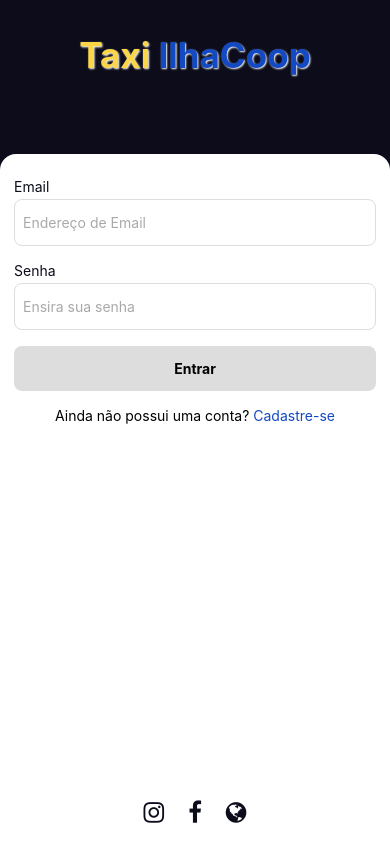
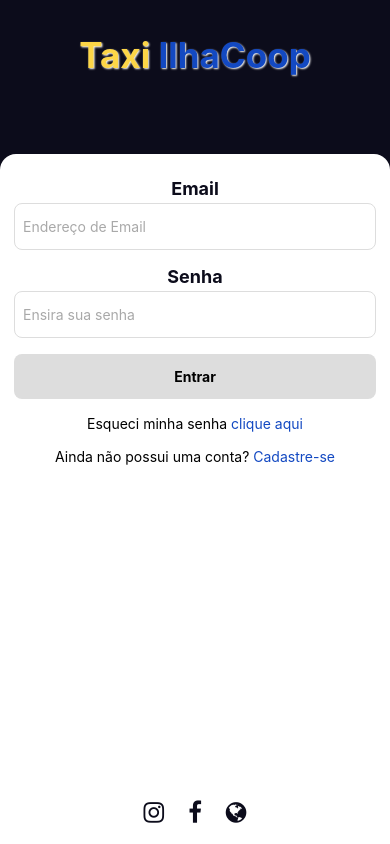
Before and after one commit to Marciolsc/taxiApp, a React Native app: screen / in a window 390 px wide. Built offline with nearby package versions, Linux system fonts and the light colour scheme.

Commit message:
Criação de esqueci senha na tela inicial de login

```diff
--- a/src/app/index.tsx
+++ b/src/app/index.tsx
@@ -22,7 +22,7 @@ export default function Login() {
 
       <View style={styles.form}>
         <View>
-          <Text style={styles.label}>Email</Text>
+          <Text style={[styles.label, { fontWeight: 'bold', fontSize: 18, textAlign: 'center' }]}>Email</Text>
           <TextInput
             placeholder="Endereço de Email"
             placeholderTextColor="#A9A9A9"
@@ -31,7 +31,7 @@ export default function Login() {
         </View>
 
         <View>
-          <Text style={styles.label}>Senha</Text>
+          <Text style={[styles.label, { fontWeight: 'bold', fontSize: 18, textAlign: 'center' }]}>Senha</Text>
           <TextInput
             placeholder="Ensira sua senha"
             placeholderTextColor="#A9A9A9"
@@ -45,14 +45,19 @@ export default function Login() {
         </Pressable>
 
         <Text style={{ textAlign: 'center', marginTop: 16 }}>
+          Esqueci minha senha{' '}
+          <Text
+            style={{ color: colors.azul_Taxi }} onPress={() => Linking.openURL('')}>clique aqui
+          </Text>
+        </Text>
+
+        <Text style={{ textAlign: 'center', marginTop: 16 }}>
           Ainda não possui uma conta?{' '}
           <Text
-            style={{ color: colors.azul_Taxi }}
-            onPress={() => Linking.openURL('/(auth)/signup/page')}
-          >
-            Cadastre-se
+            style={{ color: colors.azul_Taxi }} onPress={() => Linking.openURL('/(auth)/signup/page')}>Cadastre-se
           </Text>
         </Text>
+
       </View>
 
       {/* Rodapé com redes sociais */}
```
